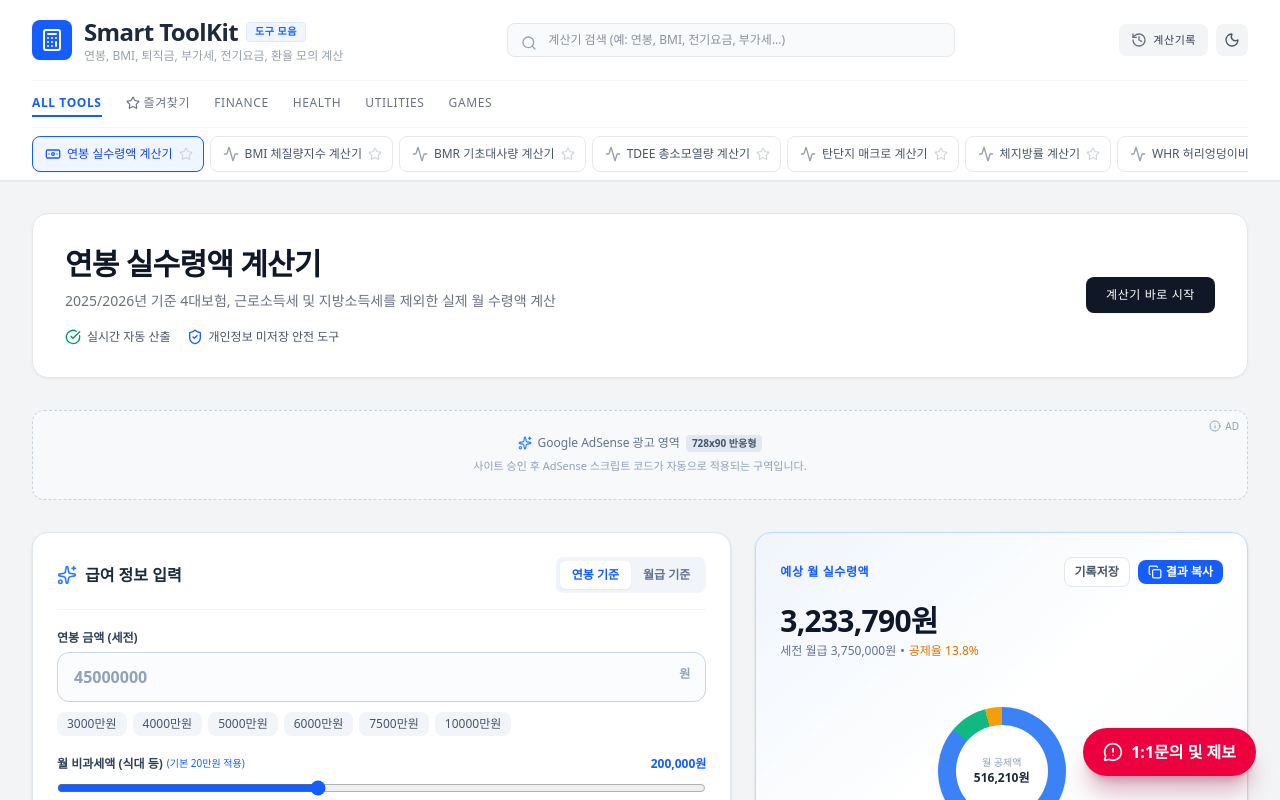
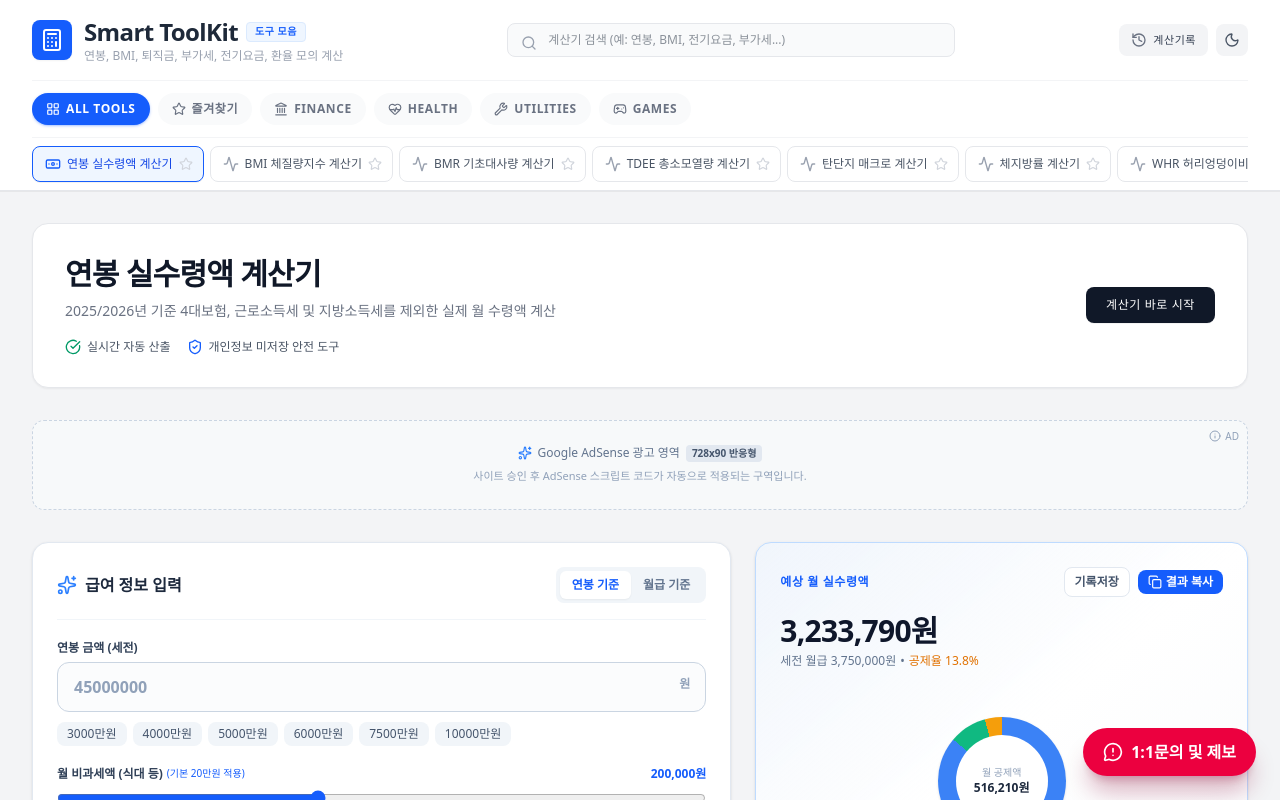
Before and after one commit to skiloveman/smarttoolkit, a React (Vite) app: page / in a window 1280 px wide. Shown: the top 800 px of the page. Built offline with nearby package versions, Linux system fonts and the light colour scheme.

Commit message:
style: add icons and pill styling to category tabs
ALL TOOLS/즐겨찾기/FINANCE/HEALTH/UTILITIES/GAMES tabs now pair an
icon with the label and render as rounded pills (solid blue when
active, soft gray otherwise) instead of plain underlined text.

```diff
--- a/src/components/Header.tsx
+++ b/src/components/Header.tsx
@@ -27,7 +27,24 @@ import {
   Wine,
   Baby,
   BatteryCharging,
+  LayoutGrid,
+  HeartPulse,
+  Wrench,
+  Gamepad2,
 } from 'lucide-react';
+
+const CATEGORY_TABS: {
+  id: CalculatorCategory;
+  baseLabel: string;
+  icon: React.ComponentType<{ className?: string }>;
+}[] = [
+  { id: 'all', baseLabel: 'ALL TOOLS', icon: LayoutGrid },
+  { id: 'favorites', baseLabel: '즐겨찾기', icon: Star },
+  { id: 'finance', baseLabel: 'FINANCE', icon: Landmark },
+  { id: 'health', baseLabel: 'HEALTH', icon: HeartPulse },
+  { id: 'life', baseLabel: 'UTILITIES', icon: Wrench },
+  { id: 'games', baseLabel: 'GAMES', icon: Gamepad2 },
+];
 
 interface HeaderProps {
   activeCategory: CalculatorCategory;
@@ -178,32 +195,30 @@ export const Header: React.FC<HeaderProps> = ({
         </div>
 
         {/* Category Tabs */}
-        <nav className="flex items-center gap-6 overflow-x-auto py-2.5 border-t border-gray-100 dark:border-slate-800/80 no-scrollbar text-xs font-medium uppercase tracking-wider text-gray-500 dark:text-slate-400">
-          {[
-            { id: 'all', label: 'ALL TOOLS' },
-            { id: 'favorites', label: `즐겨찾기${favoriteIds.length > 0 ? ` (${favoriteIds.length})` : ''}` },
-            { id: 'finance', label: 'FINANCE' },
-            { id: 'health', label: 'HEALTH' },
-            { id: 'life', label: 'UTILITIES' },
-            { id: 'games', label: 'GAMES' },
-          ].map((cat) => (
-            <button
-              key={cat.id}
-              onClick={() => onSelectCategory(cat.id as CalculatorCategory)}
-              className={`flex items-center gap-1 py-1 transition-all whitespace-nowrap cursor-pointer border-b-2 ${
-                activeCategory === cat.id
-                  ? 'text-blue-600 dark:text-blue-400 font-bold border-blue-600 dark:border-blue-400'
-                  : 'border-transparent hover:text-gray-900 dark:hover:text-slate-200'
-              }`}
-            >
-              {cat.id === 'favorites' && (
-                <Star
-                  className={`w-3.5 h-3.5 ${activeCategory === 'favorites' ? 'fill-current' : ''}`}
-                />
-              )}
-              {cat.label}
-            </button>
-          ))}
+        <nav className="flex items-center gap-2 overflow-x-auto py-3 border-t border-gray-100 dark:border-slate-800/80 no-scrollbar">
+          {CATEGORY_TABS.map((cat) => {
+            const Icon = cat.icon;
+            const isActive = activeCategory === cat.id;
+            const label =
+              cat.id === 'favorites' && favoriteIds.length > 0
+                ? `${cat.baseLabel} (${favoriteIds.length})`
+                : cat.baseLabel;
+
+            return (
+              <button
+                key={cat.id}
+                onClick={() => onSelectCategory(cat.id)}
+                className={`flex items-center gap-1.5 px-3.5 py-2 rounded-full whitespace-nowrap transition-all cursor-pointer text-xs font-bold uppercase tracking-wider ${
+                  isActive
+                    ? 'bg-blue-600 text-white shadow-sm shadow-blue-600/30'
+                    : 'bg-gray-50 dark:bg-slate-800/60 text-gray-500 dark:text-slate-400 hover:bg-gray-100 dark:hover:bg-slate-800 hover:text-gray-900 dark:hover:text-slate-200'
+                }`}
+              >
+                <Icon className={`w-3.5 h-3.5 ${cat.id === 'favorites' && isActive ? 'fill-current' : ''}`} />
+                {label}
+              </button>
+            );
+          })}
         </nav>
 
         {/* Quick Horizontal Calculator List */}
```
